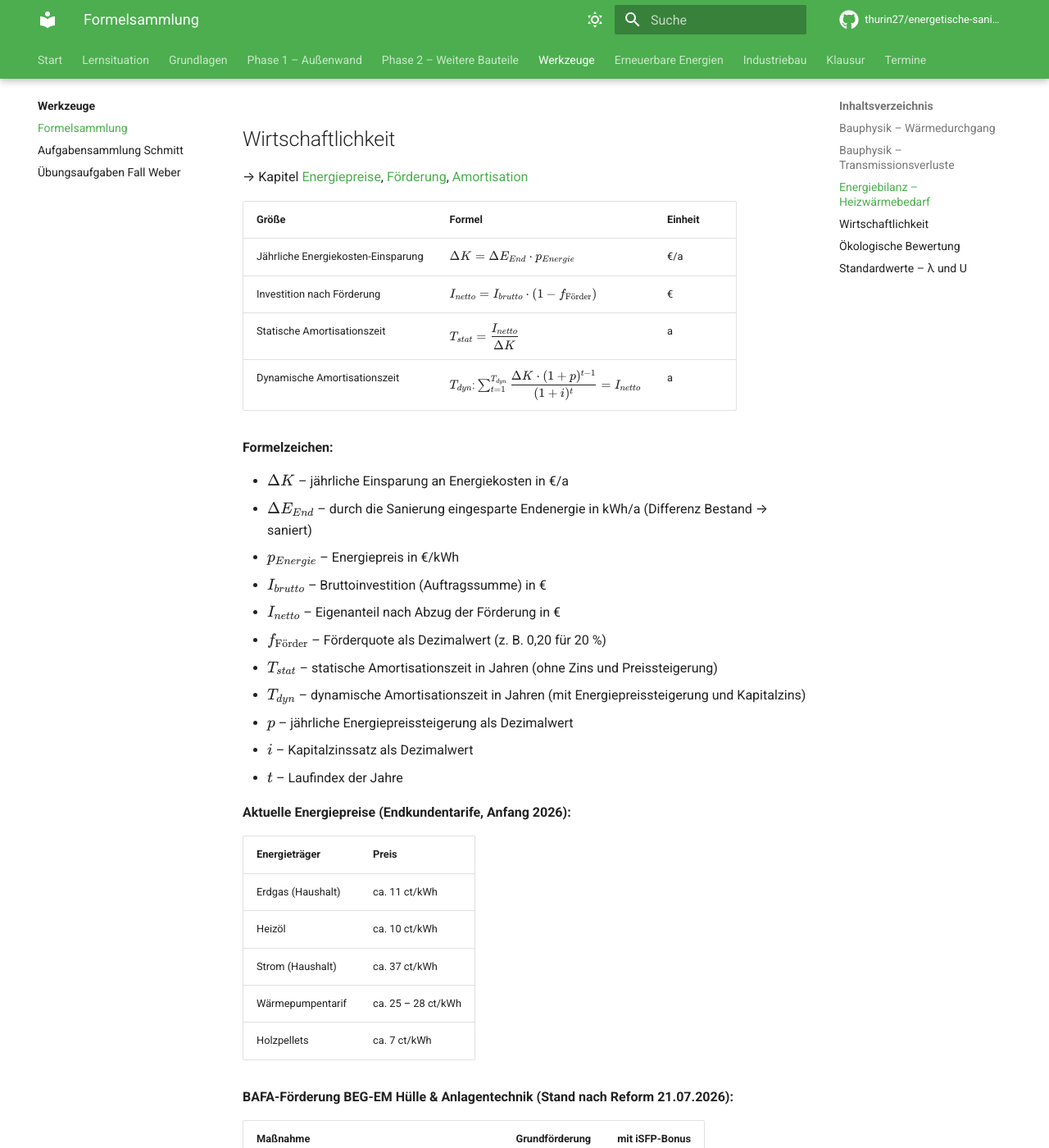
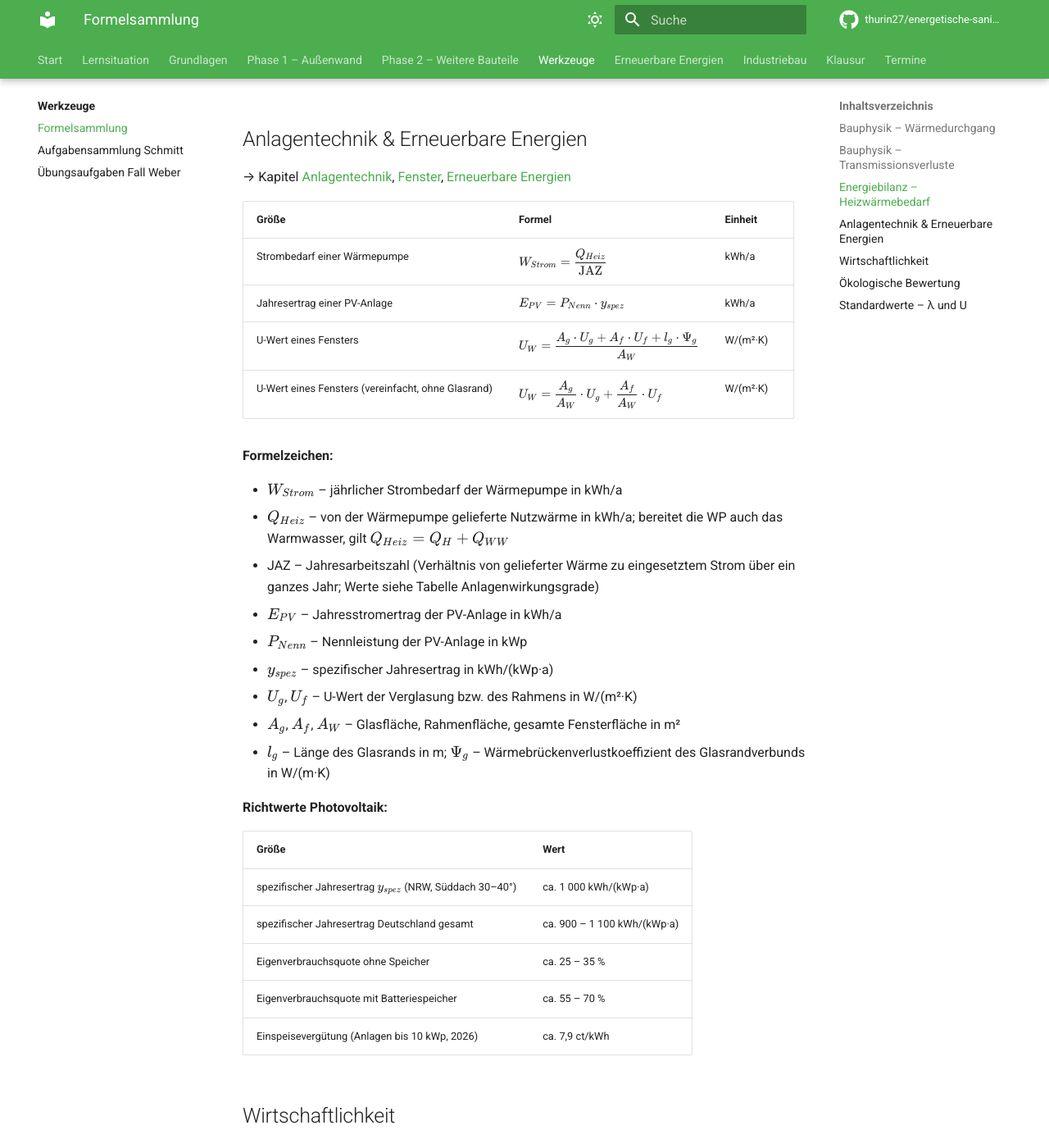
Before and after one commit to Thurin27/energetische-sanierung, an MkDocs documentation site: the page built from docs/berechnungen/formelsammlung.md, in a window 1280 px wide and 1400 px high, scrolled down 4585 px. Shown: the whole window at 82% size. Built offline with MkDocs 1.6.1 and Material for MkDocs 9.7.7, drawn with Linux system fonts in a browser that asks for light colours; comment, search, counter and statistics services are not loaded; some of the changed text lies outside the part shown.

Commit message:
Formelsammlung: Abschnitt Anlagentechnik & Erneuerbare Energien
Die Themenübersicht verweist für JAZ, PV-Ertrag und Fenster-U-Wert auf
die Formelsammlung; diese Formeln und Richtwerte fehlten bisher. Dazu
Öl-NT-Kessel und Strom-Mix 2026 in den Tabellen ergänzt.

Co-Authored-By: Claude Opus 5.5 <noreply@anthropic.com>
Claude-Session: https://claude.ai/code/session_01Bk6cP76dJgYo1xhVUxRcFY

```diff
--- a/docs/berechnungen/formelsammlung.md
+++ b/docs/berechnungen/formelsammlung.md
@@ -128,10 +128,43 @@ Diese Seite bündelt alle Formeln und Standardwerte aus dem Kurs an einer Stelle
 | Anlagentyp | $\eta_a$ bzw. JAZ |
 |---|---|
 | Konstanttemperaturkessel (alt) | 0,75 |
-| Gas-Niedertemperaturkessel | 0,85 |
+| Gas- oder Öl-Niedertemperaturkessel | 0,85 |
 | Gas-Brennwertkessel | 0,95 |
 | Wärmepumpe Luft-Wasser (Bestand mit FBH) | JAZ 3,0 – 3,5 |
 | Wärmepumpe Sole-Wasser | JAZ 4,0 – 4,5 |
+
+## Anlagentechnik & Erneuerbare Energien
+
+→ Kapitel [Anlagentechnik](../phase2/anlagentechnik.md), [Fenster](../phase2/fenster.md), [Erneuerbare Energien](../erneuerbare-energien/index.md)
+
+| Größe | Formel | Einheit |
+|---|---|---|
+| Strombedarf einer Wärmepumpe | $W_{Strom} = \dfrac{Q_{Heiz}}{\text{JAZ}}$ | kWh/a |
+| Jahresertrag einer PV-Anlage | $E_{PV} = P_{Nenn} \cdot y_{spez}$ | kWh/a |
+| U-Wert eines Fensters | $U_W = \dfrac{A_g \cdot U_g + A_f \cdot U_f + l_g \cdot \Psi_g}{A_W}$ | W/(m²·K) |
+| U-Wert eines Fensters (vereinfacht, ohne Glasrand) | $U_W = \dfrac{A_g}{A_W} \cdot U_g + \dfrac{A_f}{A_W} \cdot U_f$ | W/(m²·K) |
+
+**Formelzeichen:**
+
+- $W_{Strom}$ – jährlicher Strombedarf der Wärmepumpe in kWh/a
+- $Q_{Heiz}$ – von der Wärmepumpe gelieferte Nutzwärme in kWh/a; bereitet die WP auch das Warmwasser, gilt $Q_{Heiz} = Q_H + Q_{WW}$
+- JAZ – Jahresarbeitszahl (Verhältnis von gelieferter Wärme zu eingesetztem Strom über ein ganzes Jahr; Werte siehe Tabelle Anlagenwirkungsgrade)
+- $E_{PV}$ – Jahresstromertrag der PV-Anlage in kWh/a
+- $P_{Nenn}$ – Nennleistung der PV-Anlage in kWp
+- $y_{spez}$ – spezifischer Jahresertrag in kWh/(kWp·a)
+- $U_g$, $U_f$ – U-Wert der Verglasung bzw. des Rahmens in W/(m²·K)
+- $A_g$, $A_f$, $A_W$ – Glasfläche, Rahmenfläche, gesamte Fensterfläche in m²
+- $l_g$ – Länge des Glasrands in m; $\Psi_g$ – Wärmebrückenverlustkoeffizient des Glasrandverbunds in W/(m·K)
+
+**Richtwerte Photovoltaik:**
+
+| Größe | Wert |
+|---|---|
+| spezifischer Jahresertrag $y_{spez}$ (NRW, Süddach 30–40°) | ca. 1 000 kWh/(kWp·a) |
+| spezifischer Jahresertrag Deutschland gesamt | ca. 900 – 1 100 kWh/(kWp·a) |
+| Eigenverbrauchsquote ohne Speicher | ca. 25 – 35 % |
+| Eigenverbrauchsquote mit Batteriespeicher | ca. 55 – 70 % |
+| Einspeisevergütung (Anlagen bis 10 kWp, 2026) | ca. 7,9 ct/kWh |
 
 ## Wirtschaftlichkeit
 
@@ -222,6 +255,7 @@ Deckelung Gesamt-Fördersatz: 80 % (bei Einkommen ≤ 30 T€) sonst 70 %. Höch
 | Heizöl | 320 |
 | Holzpellets | 25 – 60 |
 | Strom-Mix DE 2025 | 380 |
+| Strom-Mix DE 2026 | ca. 350 |
 | Strom-Mix DE 2030 (Prognose) | ca. 200 |
 | Strom-Mix DE 2035 (Prognose) | ca. 100 – 150 |
 
```
